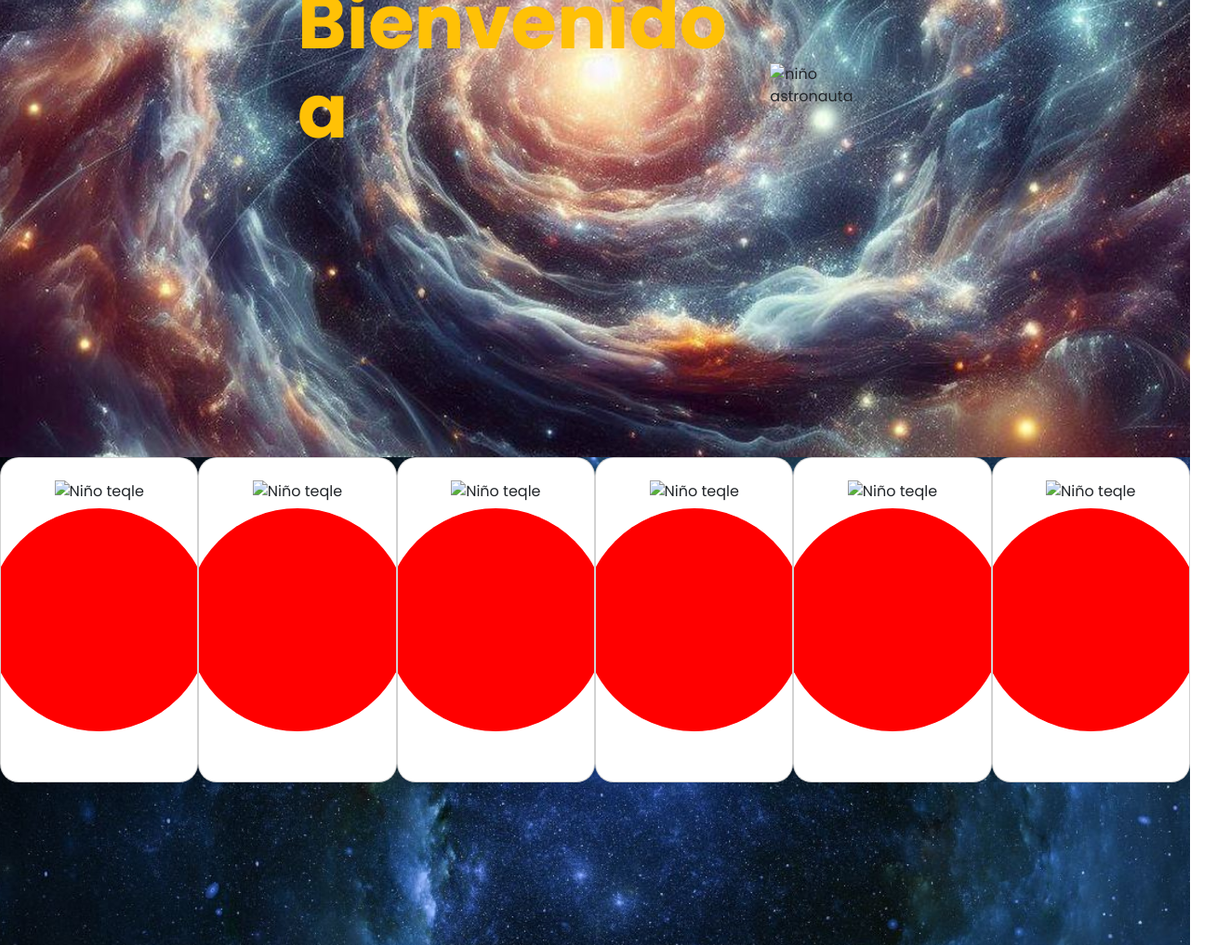
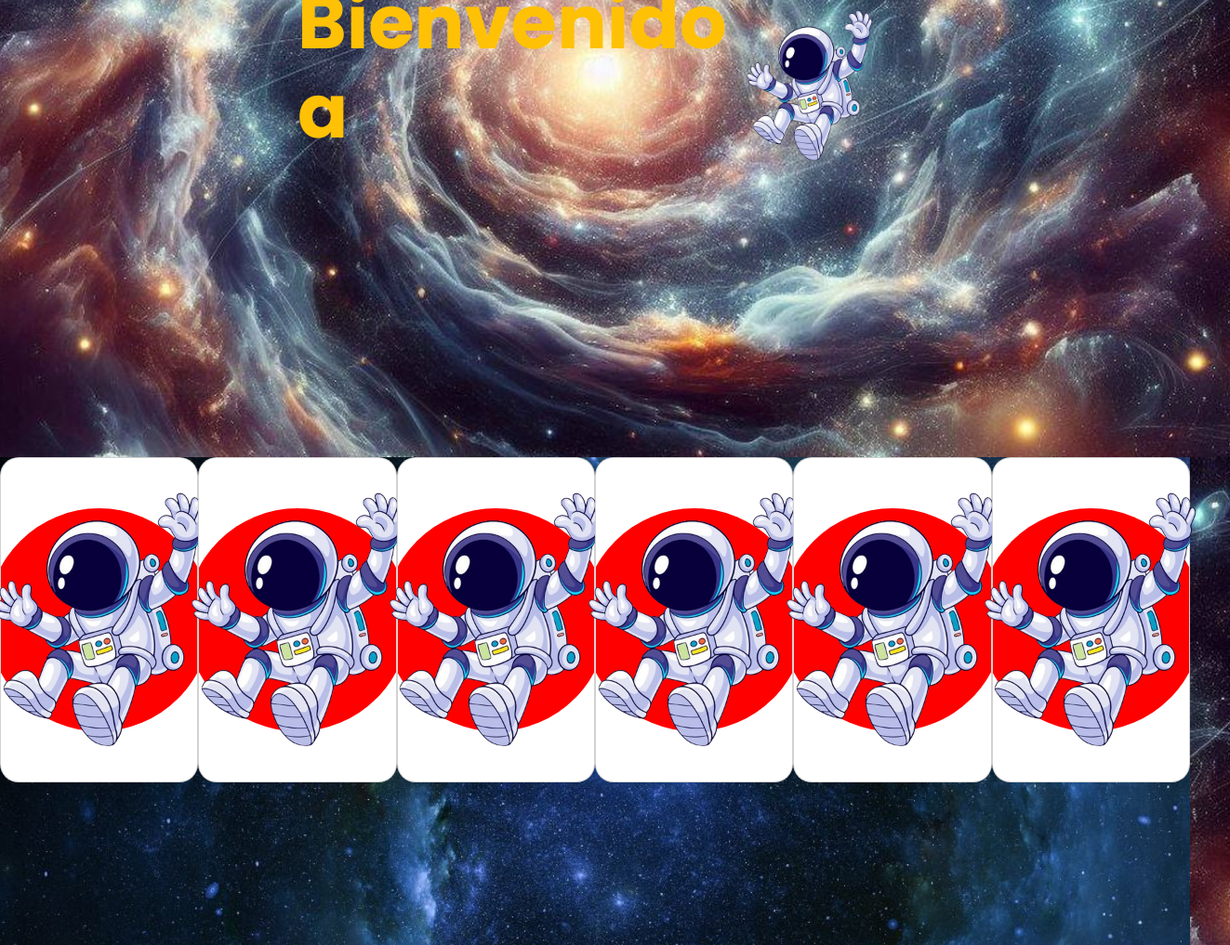
Before and after one commit to Arismendi01/teqle2, a plain HTML site: page index.html in a window 1280 px wide. Shown: the part 308-1325 px from the top of the page at 93% size, 1323 px wide, since content can reach past the window. Drawn offline with nearby package versions, Linux system fonts and the light colour scheme; the site is published under a folder, as on GitHub Pages, so addresses that start at the root find nothing.

Commit message:
agregue imagen de teqle

```diff
--- a/index.html
+++ b/index.html
@@ -37,7 +37,7 @@
                     <p><i class="saludo">Teqle!</i></p>
                 </div>
                 <div class="img">
-                    <img class=" img2" src="/img/niñoteqle.png" alt="niño astronauta">
+                    <img class=" img2" src="./img/niñoteqle.png" alt="niño astronauta">
                 </div>
             </div>
         </main>
@@ -54,7 +54,7 @@
                         <a href="#">Saber mas</a>
                     </div>
                 </div>
-                <img class="imgsec1" src="/img/niñoteqle.png" alt="Niño teqle">
+                <img class="imgsec1" src="./img/niñoteqle.png" alt="Niño teqle">
             </div>
             <div class=""></div>
             <div class="card">
@@ -65,7 +65,7 @@
                         <a href="#">Saber mas</a>
                     </div>
                 </div>
-                <img class="imgsec1" src="/img/niñoteqle.png" alt="Niño teqle">
+                <img class="imgsec1" src="./img/niñoteqle.png" alt="Niño teqle">
             </div>
             <div class=""></div>
             <div class="card">
@@ -76,7 +76,7 @@
                         <a href="#">Saber mas</a>
                     </div>
                 </div>
-                <img class="imgsec1" src="/img/niñoteqle.png" alt="Niño teqle">
+                <img class="imgsec1" src="./img/niñoteqle.png" alt="Niño teqle">
             </div>
             <div class=""></div>
             <div class="card">
@@ -87,7 +87,7 @@
                         <a href="#">Saber mas</a>
                     </div>
                 </div>
-                <img class="imgsec1" src="/img/niñoteqle.png" alt="Niño teqle">
+                <img class="imgsec1" src="./img/niñoteqle.png" alt="Niño teqle">
             </div>
             <div class=""></div>
             <div class="card">
@@ -98,7 +98,7 @@
                         <a href="#">Saber mas</a>
                     </div>
                 </div>
-                <img class="imgsec1" src="/img/niñoteqle.png" alt="Niño teqle">
+                <img class="imgsec1" src="./img/niñoteqle.png" alt="Niño teqle">
             </div>
             <div class=""></div>
             <div class="card">
@@ -109,7 +109,7 @@
                         <a href="#">Saber mas</a>
                     </div>
                 </div>
-                <img class="imgsec1" src="/img/niñoteqle.png" alt="Niño teqle">
+                <img class="imgsec1" src="./img/niñoteqle.png" alt="Niño teqle">
             </div>
         </section>
     </section>
```
